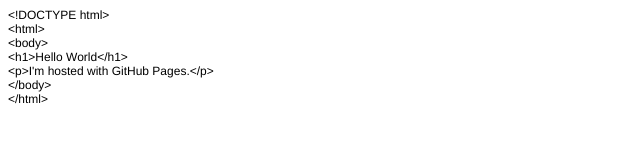
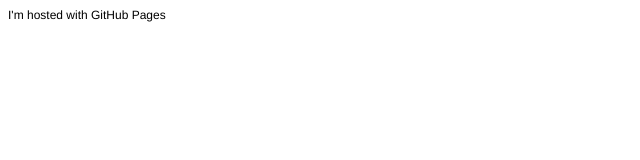
Before and after one commit to arndey/arndey.github.io, a plain HTML site: page index.html in a window 1280 px wide. Shown: the whole page, without its empty margins (0-640 px from the left). Drawn offline with Linux system fonts and the light colour scheme.

Commit message:
Update index.html

```diff
--- a/index.html
+++ b/index.html
@@ -11,12 +11,6 @@
   </style>
 </head>
 <body>
-<p class="p1">&lt;!DOCTYPE html&gt;</p>
-<p class="p1">&lt;html&gt;</p>
-<p class="p1">&lt;body&gt;</p>
-<p class="p1">&lt;h1&gt;Hello World&lt;/h1&gt;</p>
-<p class="p1">&lt;p&gt;I'm hosted with GitHub Pages.&lt;/p&gt;</p>
-<p class="p1">&lt;/body&gt;</p>
-<p class="p1">&lt;/html&gt;</p>
+<p class="p1">I'm hosted with GitHub Pages</p>
 </body>
 </html>
```
